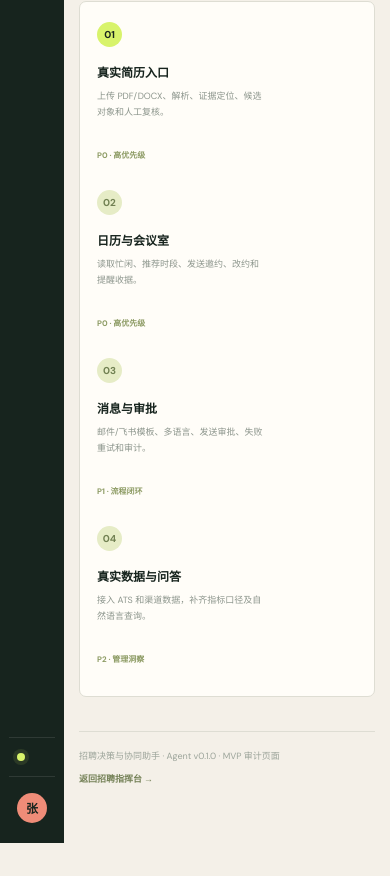
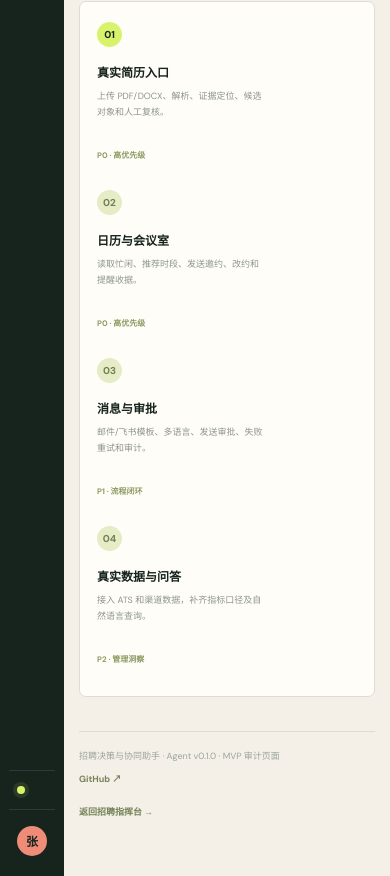
Before and after one commit to zhanglunet/recruiting-decision-coordinator, a website: page ui/analysis.html in a window 390 px wide. Shown: the part 3236-4112 px from the top of the page. Before the commit the page ends 4079 px from the top, so only its background shows below. Drawn offline with Linux system fonts and the light colour scheme.

Commit message:
feat: link public repository from recruiting UI

```diff
--- a/ui/analysis.html
+++ b/ui/analysis.html
@@ -7,6 +7,7 @@
     <title>需求对照 · 招聘指挥台</title>
     <link rel="stylesheet" href="./styles.css" />
     <link rel="stylesheet" href="./analysis.css" />
+    <link rel="stylesheet" href="./github.css" />
   </head>
   <body>
     <div class="app-shell">
@@ -36,7 +37,7 @@
 
         <section class="roadmap-block"><div class="section-title"><div><p class="eyebrow">下一步 · 按业务价值排序</p><h2>从原型走向 MVP 交付</h2></div><span class="roadmap-caption">先闭合高优先级真实动作</span></div><div class="roadmap"><div class="roadmap-step first"><span>01</span><strong>真实简历入口</strong><p>上传 PDF/DOCX、解析、证据定位、候选对象和人工复核。</p><b>P0 · 高优先级</b></div><div class="roadmap-line"></div><div class="roadmap-step"><span>02</span><strong>日历与会议室</strong><p>读取忙闲、推荐时段、发送邀约、改约和提醒收据。</p><b>P0 · 高优先级</b></div><div class="roadmap-line"></div><div class="roadmap-step"><span>03</span><strong>消息与审批</strong><p>邮件/飞书模板、多语言、发送审批、失败重试和审计。</p><b>P1 · 流程闭环</b></div><div class="roadmap-line"></div><div class="roadmap-step"><span>04</span><strong>真实数据与问答</strong><p>接入 ATS 和渠道数据，补齐指标口径及自然语言查询。</p><b>P2 · 管理洞察</b></div></div></section>
 
-        <footer class="analysis-footer"><span>招聘决策与协同助手 · Agent v0.1.0 · MVP 审计页面</span><a href="./index.html">返回招聘指挥台 →</a></footer>
+        <footer class="analysis-footer"><span>招聘决策与协同助手 · Agent v0.1.0 · MVP 审计页面</span><span class="footer-links"><a href="https://github.com/zhanglunet/recruiting-decision-coordinator" target="_blank" rel="noreferrer">GitHub ↗</a><a href="./index.html">返回招聘指挥台 →</a></span></footer>
       </main>
     </div>
   </body>
--- /dev/null
+++ b/ui/github.css
@@ -0,0 +1 @@
+.footer-links{display:flex;gap:18px}.github-link{text-decoration:none}.analysis-footer .footer-links a{color:#758258;text-decoration:none;font-weight:700}@media(max-width:700px){.footer-links{display:flex;flex-direction:column;gap:10px}}
```
Also changed, not shown: ui/index.html (+1 -0 lines).
